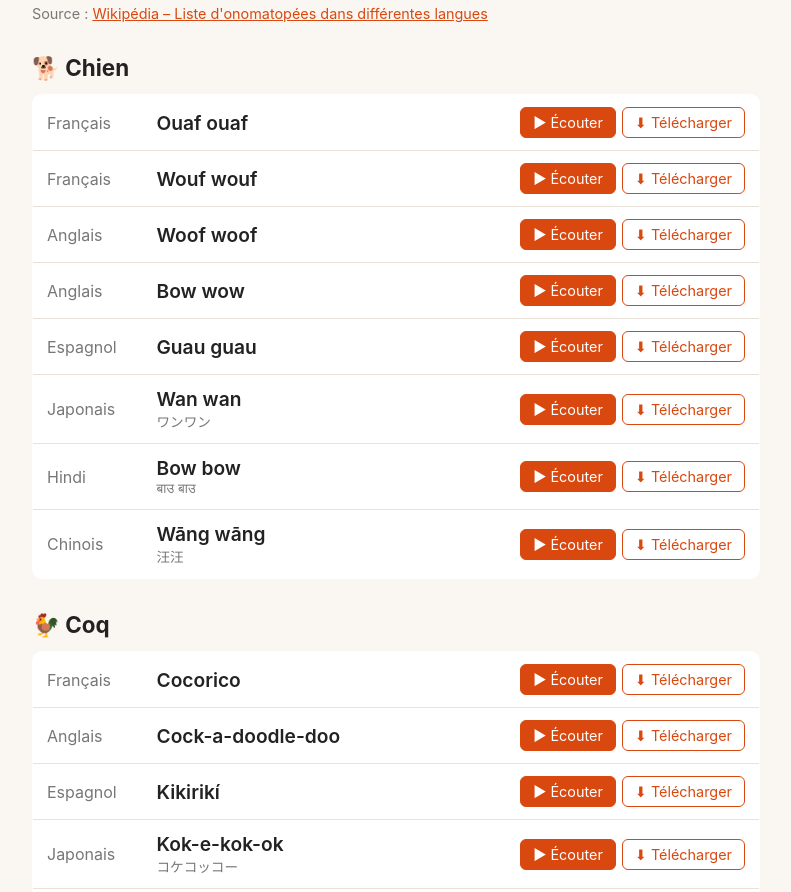
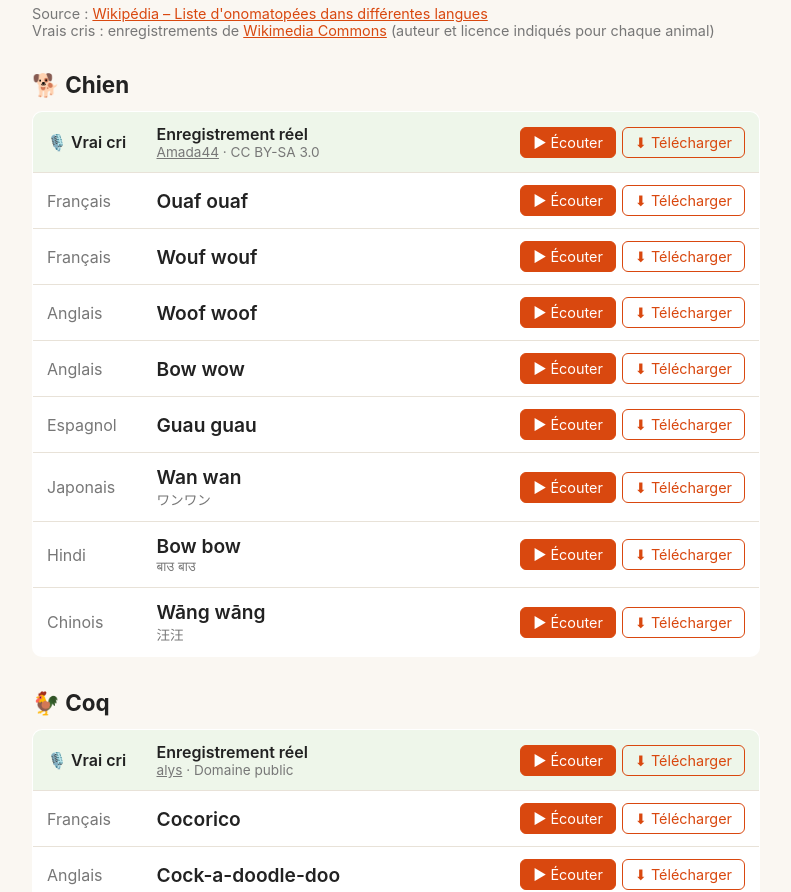
Before and after one commit to mganemichaud-lab/cris-d-animaux, a plain HTML site: page index.html in a window 1280 px wide. Shown: the part 74-966 px from the top of the page, without its empty margins (244-1035 px from the left). Drawn offline with Linux system fonts and the light colour scheme.

Commit message:
Ajoute le vrai cri de chaque animal (enregistrements Wikimedia Commons)
Co-Authored-By: Claude Opus 5.5 <noreply@anthropic.com>

```diff
--- a/donnees.js
+++ b/donnees.js
@@ -1,8 +1,10 @@
 // Pour ajouter un animal : ajouter une entrée ici, une ligne dans generer_audio.sh,
 // puis lancer le script (fichiers dans audio/<id>/<code>.mp3)
+// « nature » : vrai cri de l'animal (audio/<id>/nature.mp3), extrait d'un enregistrement de Wikimedia Commons
 const ANIMAUX = [
   {
     id: "chien", nom: "🐕 Chien",
+    nature: { auteur: "Amada44", licence: "CC BY-SA 3.0", source: "https://commons.wikimedia.org/wiki/File:Barking_of_a_dog_2.ogg" },
     cris: [
       { code: "fr",   langue: "Français", texte: "Ouaf ouaf" },
       { code: "fr-2", langue: "Français", texte: "Wouf wouf" },
@@ -16,6 +18,7 @@ const ANIMAUX = [
   },
   {
     id: "coq", nom: "🐓 Coq",
+    nature: { auteur: "alys", licence: "Domaine public", source: "https://commons.wikimedia.org/wiki/File:Medium_rooster_crowing.ogg" },
     cris: [
       { code: "fr", langue: "Français", texte: "Cocorico" },
       { code: "en", langue: "Anglais",  texte: "Cock-a-doodle-doo" },
@@ -27,6 +30,7 @@ const ANIMAUX = [
   },
   {
     id: "grenouille", nom: "🐸 Grenouille",
+    nature: { auteur: "MichaeltheFox8621", licence: "CC BY-SA 4.0", source: "https://commons.wikimedia.org/wiki/File:Single_Frog_Croak.oga" },
     cris: [
       { code: "fr", langue: "Français", texte: "Coâ coâ" },
       { code: "en", langue: "Anglais",  texte: "Ribbit" },
@@ -37,6 +41,7 @@ const ANIMAUX = [
   },
   {
     id: "cochon", nom: "🐖 Cochon",
+    nature: { auteur: "erdie", licence: "CC BY 3.0", source: "https://commons.wikimedia.org/wiki/File:Pig_grunt_-_Erdie.ogg" },
     cris: [
       { code: "fr", langue: "Français", texte: "Groin groin" },
       { code: "ar", langue: "Arabe",    texte: "Qubaax", note: "قُباع" },
@@ -48,6 +53,7 @@ const ANIMAUX = [
   },
   {
     id: "vache", nom: "🐄 Vache",
+    nature: { auteur: "MichaeltheFox8621", licence: "CC BY-SA 4.0", source: "https://commons.wikimedia.org/wiki/File:Single_Cow_Moo.ogg" },
     cris: [
       { code: "fr", langue: "Français",    texte: "Meuh" },
       { code: "en", langue: "Anglais",     texte: "Moo" },
@@ -58,6 +64,7 @@ const ANIMAUX = [
   },
   {
     id: "lion", nom: "🦁 Lion",
+    nature: { auteur: "J. Growcott et al.", licence: "CC BY 4.0", source: "https://commons.wikimedia.org/wiki/File:Lionroar.wav" },
     cris: [
       { code: "fr", langue: "Français", texte: "Grrr" },
       { code: "fr-2", langue: "Français", texte: "Roaaar" },
@@ -69,6 +76,7 @@ const ANIMAUX = [
   },
   {
     id: "mouton", nom: "🐑 Mouton",
+    nature: { auteur: "earthcalling", licence: "Domaine public", source: "https://commons.wikimedia.org/wiki/File:Sheep_bleating.ogg" },
     cris: [
       { code: "fr", langue: "Français", texte: "Bêê, bêêh" },
       { code: "it", langue: "Italien",  texte: "Bee" },
@@ -79,6 +87,7 @@ const ANIMAUX = [
   },
   {
     id: "oiseau", nom: "🐦 Oiseau",
+    nature: { auteur: "QWerk", licence: "CC BY-SA 3.0", source: "https://commons.wikimedia.org/wiki/File:House_Sparrows_chirping.ogg" },
     cris: [
       { code: "fr", langue: "Français",  texte: "Cui cui" },
       { code: "en", langue: "Anglais",   texte: "Tweet tweet" },
@@ -89,6 +98,7 @@ const ANIMAUX = [
   },
   {
     id: "chat", nom: "🐈 Chat",
+    nature: { auteur: "Heismark", licence: "Domaine public", source: "https://commons.wikimedia.org/wiki/File:Meow_of_a_pleading_cat.oga" },
     cris: [
       { code: "fr", langue: "Français",   texte: "Miaou miaou" },
       { code: "ar", langue: "Arabe",      texte: "Muwaa’", note: "مُواء" },
@@ -100,6 +110,7 @@ const ANIMAUX = [
   },
   {
     id: "abeille", nom: "🐝 Abeille",
+    nature: { auteur: "Spanac", licence: "CC BY 3.0", source: "https://commons.wikimedia.org/wiki/File:Bee_buzzing_sound_(animal_noises).opus" },
     cris: [
       { code: "fr", langue: "Français", texte: "Bzzz" },
       { code: "zh", langue: "Chinois",  texte: "Wēng wēng wēng", note: "嗡嗡嗡" },
@@ -110,6 +121,7 @@ const ANIMAUX = [
   },
   {
     id: "cheval", nom: "🐎 Cheval",
+    nature: { auteur: "Hü.", licence: "Domaine public", source: "https://commons.wikimedia.org/wiki/File:Wiehern.ogg" },
     cris: [
       { code: "fr", langue: "Français", texte: "Hiii hiii" },
       { code: "en", langue: "Anglais",  texte: "Neigh" },
--- a/index.html
+++ b/index.html
@@ -7,10 +7,10 @@
 <style>
   :root {
     --bg: #faf7f2; --card: #ffffff; --text: #222; --muted: #777;
-    --accent: #d9480f; --border: #e8e2d8;
+    --accent: #d9480f; --border: #e8e2d8; --nature: #eef6ea;
   }
   @media (prefers-color-scheme: dark) {
-    :root { --bg: #1b1a18; --card: #262422; --text: #eee; --muted: #999; --accent: #ff8a4c; --border: #3a3733; }
+    :root { --bg: #1b1a18; --card: #262422; --text: #eee; --muted: #999; --accent: #ff8a4c; --border: #3a3733; --nature: #26301f; }
   }
   * { box-sizing: border-box; }
   body { margin: 0; background: var(--bg); color: var(--text);
@@ -28,6 +28,10 @@
   .word { font-size: 1.2rem; font-weight: 600; }
   .word small { display: block; font-weight: 400; font-size: .85rem; color: var(--muted); }
   .actions { white-space: nowrap; text-align: right; }
+  tr.nature { background: var(--nature); }
+  tr.nature .lang { color: var(--text); font-weight: 600; }
+  tr.nature .word { font-size: 1rem; }
+  tr.nature small a { color: var(--muted); }
   button, a.dl { font: inherit; font-size: .9rem; padding: 6px 12px; border-radius: 6px;
                  border: 1px solid var(--accent); cursor: pointer; text-decoration: none; }
   button { background: var(--accent); color: #fff; }
@@ -43,7 +47,8 @@
 <body>
 <main>
   <h1>Cris d'animaux</h1>
-  <p class="source">Source : <a href="https://fr.wikipedia.org/wiki/Liste_d'onomatop%C3%A9es_dans_diff%C3%A9rentes_langues" target="_blank" rel="noopener">Wikipédia – Liste d'onomatopées dans différentes langues</a></p>
+  <p class="source">Source : <a href="https://fr.wikipedia.org/wiki/Liste_d'onomatop%C3%A9es_dans_diff%C3%A9rentes_langues" target="_blank" rel="noopener">Wikipédia – Liste d'onomatopées dans différentes langues</a><br>
+    Vrais cris : enregistrements de <a href="https://commons.wikimedia.org" target="_blank" rel="noopener">Wikimedia Commons</a> (auteur et licence indiqués pour chaque animal)</p>
   <div id="animaux"></div>
 </main>
 
@@ -57,23 +62,30 @@ for (const animal of ANIMAUX) {
   titre.textContent = animal.nom;
   const table = document.createElement("table");
 
-  for (const cri of animal.cris) {
-    const src = `audio/${animal.id}/${cri.code}.mp3`;
+  const ajouterLigne = (langue, texte, note, code) => {
+    const src = `audio/${animal.id}/${code}.mp3`;
     const tr = table.insertRow();
-    tr.insertCell().outerHTML = `<td class="lang">${cri.langue}</td>`;
+    tr.insertCell().outerHTML = `<td class="lang">${langue}</td>`;
     const mot = tr.insertCell();
     mot.className = "word";
-    mot.textContent = cri.texte;
-    if (cri.note) mot.insertAdjacentHTML("beforeend", `<small>${cri.note}</small>`);
+    mot.textContent = texte;
+    if (note) mot.insertAdjacentHTML("beforeend", `<small>${note}</small>`);
     const actions = tr.insertCell();
     actions.className = "actions";
-    actions.innerHTML = `<button>▶ Écouter</button><a class="dl" href="${src}" download="${animal.id}-${cri.code}.mp3">⬇ Télécharger</a>`;
+    actions.innerHTML = `<button>▶ Écouter</button><a class="dl" href="${src}" download="${animal.id}-${code}.mp3">⬇ Télécharger</a>`;
     actions.querySelector("button").onclick = () => {
       if (lecteur) lecteur.pause();
       lecteur = new Audio(src);
       lecteur.play();
     };
-  }
+    return tr;
+  };
+
+  // Le vrai cri de l'animal (enregistrement réel), en tête de tableau
+  const n = animal.nature;
+  ajouterLigne("🎙️ Vrai cri", "Enregistrement réel",
+    `<a href="${n.source}" target="_blank" rel="noopener">${n.auteur}</a> · ${n.licence}`, "nature").className = "nature";
+  for (const cri of animal.cris) ajouterLigne(cri.langue, cri.texte, cri.note, cri.code);
   conteneur.append(titre, table);
 }
 </script>
```
Also changed, not shown: 11 other files.
